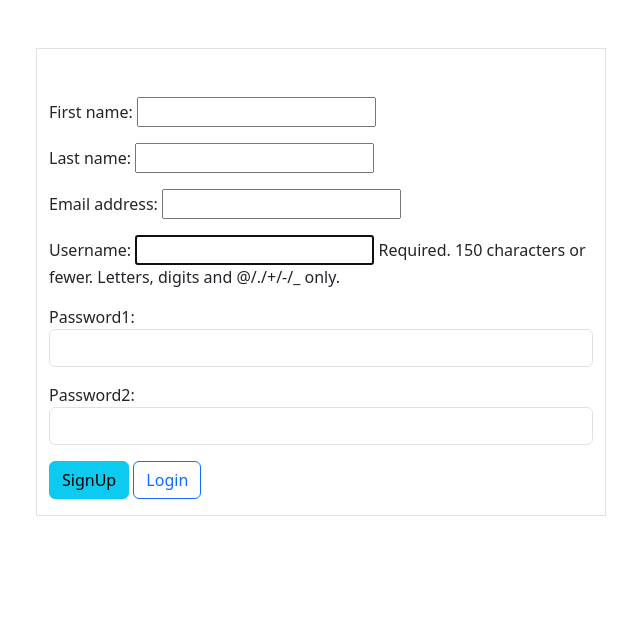
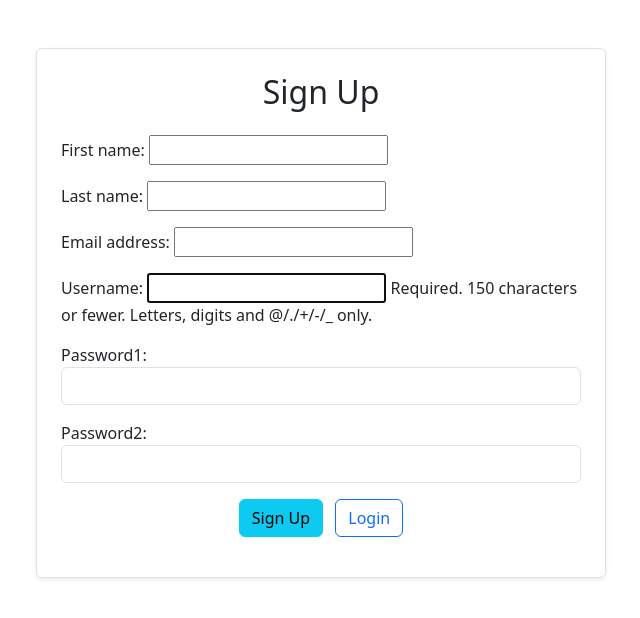
Before and after one commit to steewojeril1/todo_app, a Django app: page /todos/signup in a window 1280 px wide. Shown: the top 618 px of the page, without its empty margins (319-959 px from the left). Run offline with Django 5.2, Linux system fonts and the light colour scheme.

Commit message:
templates modified

```diff
--- a/todoweb/templates/todo/base.html
+++ b/todoweb/templates/todo/base.html
@@ -58,20 +58,21 @@
 
 
                 <!-- Top navigation-->
+                {%if request.user.is_authenticated%}
                 <nav class="navbar navbar-dark bg-primary navbar-expand-lg">
+
                     <div class="container-fluid">
                         <button class="btn btn-primary" id="sidebarToggle">Menu</button>
                         <button class="navbar-toggler" type="button" data-bs-toggle="collapse" data-bs-target="#navbarSupportedContent" aria-controls="navbarSupportedContent" aria-expanded="false" aria-label="Toggle navigation"><span class="navbar-toggler-icon"></span></button>
                         <div class="collapse navbar-collapse" id="navbarSupportedContent">
                             <ul class="navbar-nav ms-auto mt-2 mt-lg-0">
-                                {%if request.user.is_authenticated%}
                                 <li class="nav-item active"><a class="nav-link" href="{%url 'todo_list'%}">Home</a></li>
                                 <li class="nav-item"><a class="nav-link" href="{%url 'logout'%}">Logout</a></li>
-                                {%endif%}
                             </ul>
                         </div>
                     </div>
                 </nav>
+                {%endif%}
 
                 <!-- Page content-->
                 <div class="container-fluid">
--- a/todoweb/templates/todo/registration.html
+++ b/todoweb/templates/todo/registration.html
@@ -1,44 +1,56 @@
 <!DOCTYPE html>
 <html lang="en">
 <head>
-    <meta charset="UTF-8">
-    <meta name="viewport" content="width=device-width, initial-scale=1.0">
-    <title>Document</title>
-    <link href="https://cdn.jsdelivr.net/npm/bootstrap@5.3.0/dist/css/bootstrap.min.css" rel="stylesheet" integrity="sha384-9ndCyUaIbzAi2FUVXJi0CjmCapSmO7SnpJef0486qhLnuZ2cdeRhO02iuK6FUUVM" crossorigin="anonymous">
-    <script src="https://cdn.jsdelivr.net/npm/bootstrap@5.3.0/dist/js/bootstrap.bundle.min.js" integrity="sha384-geWF76RCwLtnZ8qwWowPQNguL3RmwHVBC9FhGdlKrxdiJJigb/j/68SIy3Te4Bkz" crossorigin="anonymous"></script>
+  <meta charset="UTF-8" />
+  <meta name="viewport" content="width=device-width, initial-scale=1.0" />
+  <title>Signup</title>
+
+  <!-- Bootstrap CSS -->
+  <link href="https://cdn.jsdelivr.net/npm/bootstrap@5.3.0/dist/css/bootstrap.min.css" rel="stylesheet"
+        integrity="sha384-9ndCyUaIbzAi2FUVXJi0CjmCapSmO7SnpJef0486qhLnuZ2cdeRhO02iuK6FUUVM" crossorigin="anonymous">
 </head>
 <body>
+
   <div class="container">
-        <div class="row mt-5">
-            <div class="col-3"></div>
-            <div class="col-6 border">
-                <form action="" class="mt-5" method="post">
-                   {%csrf_token%}
-                   {{form.as_p}}
-                    <!-- <div class="mb-3">
-                        <input type="text" name="firstname" placeholder="enter firstname" class="form-control">
+    <div class="row justify-content-center mt-5">
+      <div class="col-md-6 border rounded p-4 shadow-sm">
+        <h2 class="text-center mb-4">Sign Up</h2>
+
+        <form method="post" novalidate>
+          {% csrf_token %}
+          {{ form.as_p }}
+
+          <!-- Uncomment below to use custom fields instead of {{ form.as_p }} -->
+          <!--
+          <div class="mb-3">
+            <input type="text" name="firstname" placeholder="First Name" class="form-control" />
           </div>
           <div class="mb-3">
-                        <input type="text" name="lastname" placeholder="enter lastname" class="form-control">
+            <input type="text" name="lastname" placeholder="Last Name" class="form-control" />
           </div>
           <div class="mb-3">
-                        <input type="emai" name="email" placeholder="enter email" class="form-control">
+            <input type="email" name="email" placeholder="Email" class="form-control" />
           </div>
           <div class="mb-3">
-                        <input type="text" name="username" placeholder="enter username" class="form-control">
+            <input type="text" name="username" placeholder="Username" class="form-control" />
           </div>
           <div class="mb-3">
-                        <input type="password" name="password" placeholder="enter password" class="form-control">
-                    </div> -->
-                    <div class="mb-3">
-                        <button type="submit" class="btn btn-info">SignUp</button>
-                        <a class="btn btn-outline-primary" href="{%url 'custom_login'%}">Login</a>
+            <input type="password" name="password" placeholder="Password" class="form-control" />
+          </div>
+          -->
+
+          <div class="mb-3 text-center">
+            <button type="submit" class="btn btn-info me-2">Sign Up</button>
+            <a href="{% url 'custom_login' %}" class="btn btn-outline-primary">Login</a>
           </div>
         </form>
       </div>
-            <div class="col-3"></div>
     </div>
   </div>
 
+  <!-- Bootstrap JS -->
+  <script src="https://cdn.jsdelivr.net/npm/bootstrap@5.3.0/dist/js/bootstrap.bundle.min.js"
+          integrity="sha384-geWF76RCwLtnZ8qwWowPQNguL3RmwHVBC9FhGdlKrxdiJJigb/j/68SIy3Te4Bkz"
+          crossorigin="anonymous"></script>
 </body>
 </html>
--- a/todoweb/views.py
+++ b/todoweb/views.py
@@ -47,7 +47,7 @@ def logout_view(request):
     return redirect('custom_login')
 
 
-
+@method_decorator(sign_in_required, name='dispatch')
 class TodoCreateView(View):
     def get(self, request, *args, **kwargs):  # when the user opens the form page
         form = TodoForm()
```
Also changed, not shown: todoweb/templates/todo/todo_form.html (+23 -13 lines), todoweb/templates/todo/todo_list.html (+17 -11 lines). Lines whose indentation alone changed are shown as unchanged.
